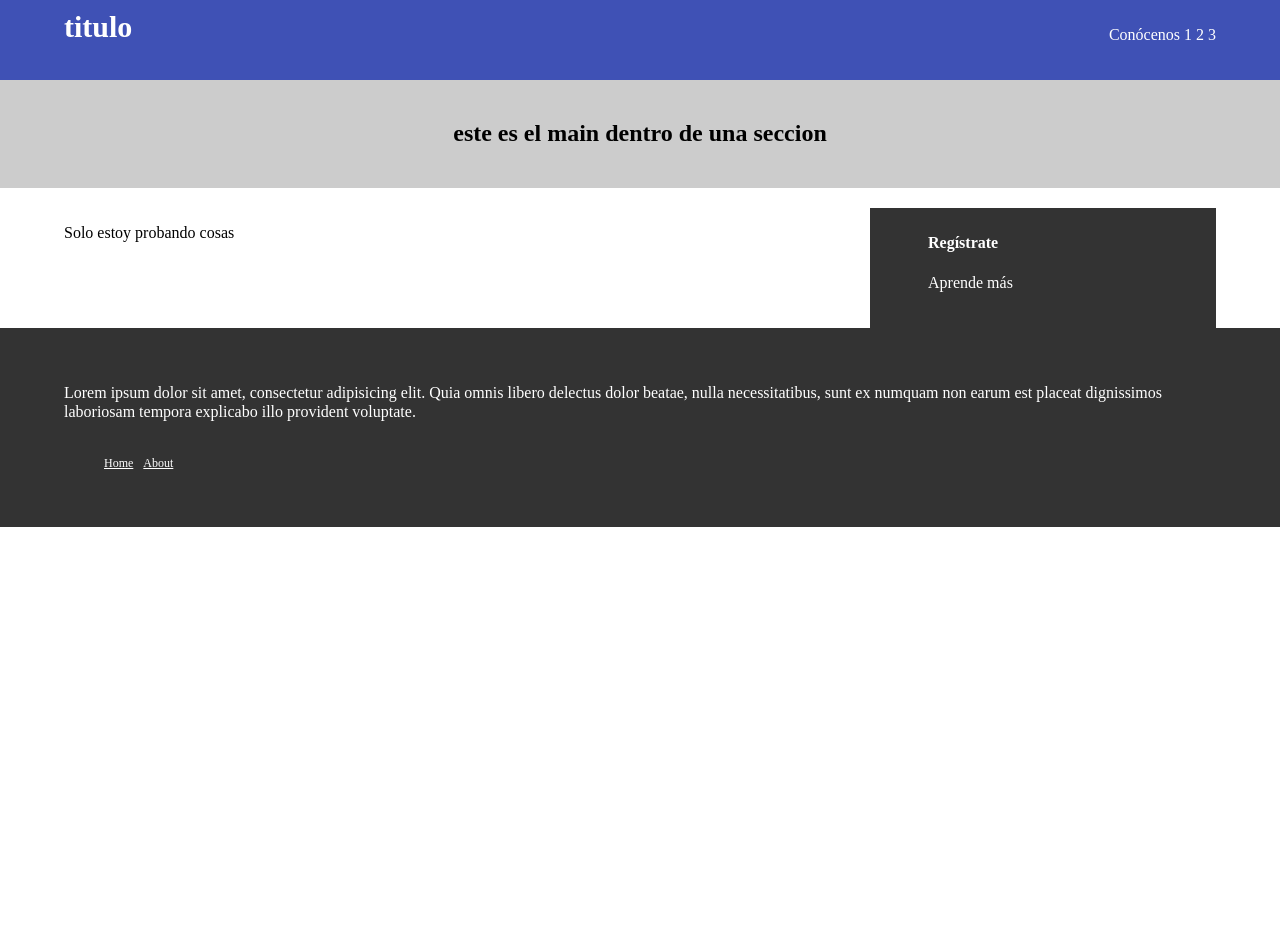
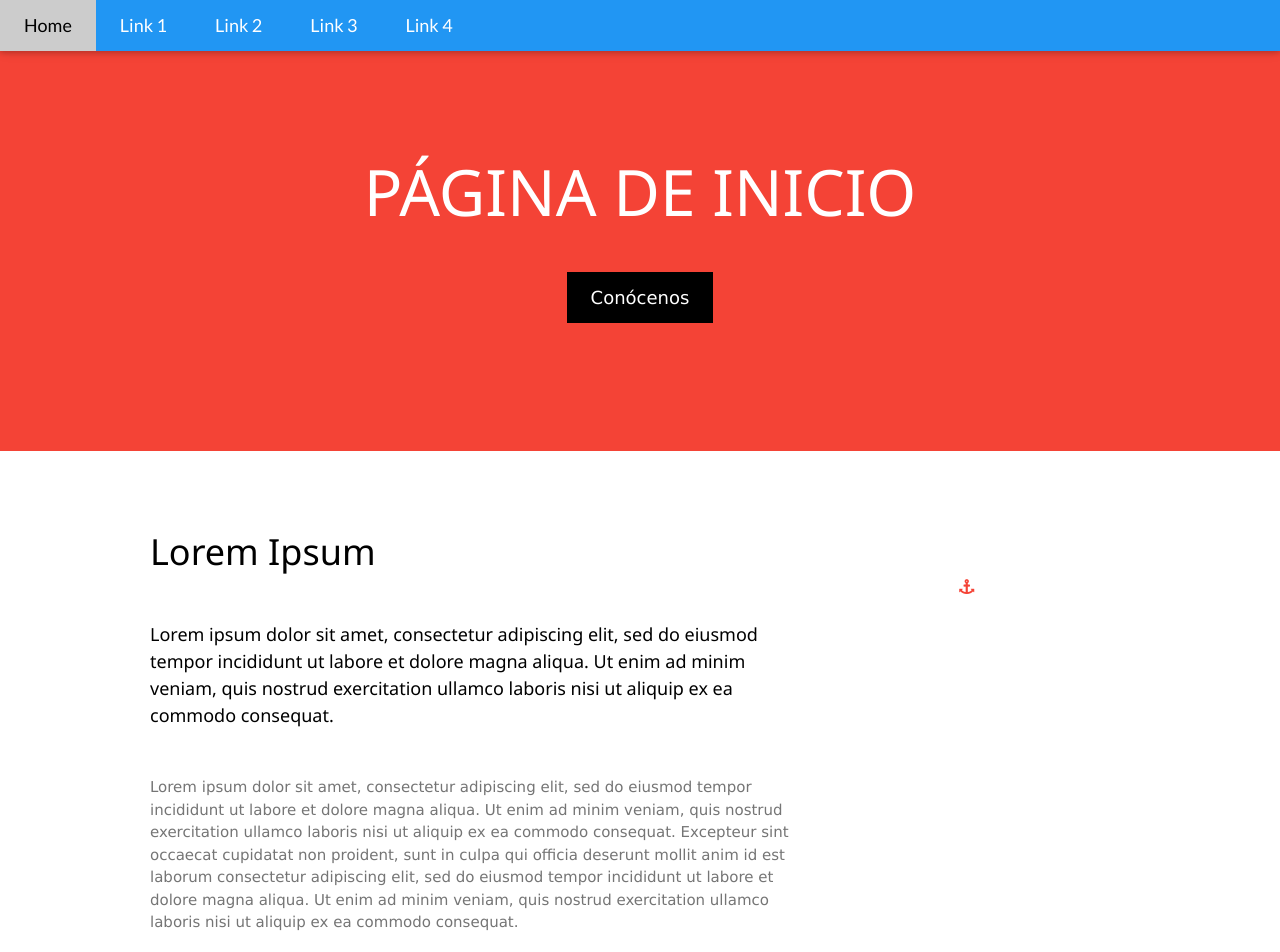
Before and after one commit to th3b3t0/firstfolio, a plain HTML site: page index.html in a window 1280 px wide. Shown: the top 952 px of the page. Before the commit the page ends 800 px from the top, so only its background shows below. Drawn offline with nearby package versions, Linux system fonts and the light colour scheme.

Commit message:
cambios estilo

```diff
--- a/index.html
+++ b/index.html
@@ -2,45 +2,116 @@
 
 <html>
 	<head>
+
+		<title> muestra </title>
+
+		<!--meta tags-->
 		<meta charset="utf-8">
-		<title> muestra </title>
+		<meta name="viewport" content="width=device-width, initial-scale=1.0">
+
+		<!-- links -->
 		<link rel="stylesheet" href="normalize.css">
 		<link rel="stylesheet" type="text/css" href="style.css">
+		<link rel="stylesheet" href="https://www.w3schools.com/w3css/4/w3.css">
+		<link rel="stylesheet" href="https://fonts.googleapis.com/css?family=Lato">
+		<link rel="stylesheet" href="https://fonts.googleapis.com/css?family=Montserrat">
+		<link rel="stylesheet" href="https://cdnjs.cloudflare.com/ajax/libs/font-awesome/4.7.0/css/font-awesome.min.css">
 	</head>
 
 	<body>
-		<header class="site-header clearfix">
-			<h1>titulo</h1>
-			<nav class="main-nav">
-				<ul>
-					<li><a href="about.html">Conócenos</a></li>
-					<li><a href="">1</a></li>
-					<li><a href="">2</a></li>
-					<li><a href="">3</a></li>
-				</ul>
-			</nav>
-		</header>
+			<!-- Navigation -->
+				<div class="w3-top clearfix">
+					<div class="w3-bar w3-blue w3-card w3-left-align w3-large">
+					<a class="w3-bar-item w3-button w3-hide-medium w3-hide-large w3-right w3-padding-large w3-hover-white w3-large w3-red" href="javascript:void(0);" onclick="myFunction()" title="Toggle Navigation Menu"><i class="fa fa-bars"></i></a>
+				    <a href="#" class="w3-bar-item w3-button w3-padding-large w3-white">Home</a>
+				    <a href="#" class="w3-bar-item w3-button w3-hide-small w3-padding-large w3-hover-white">Link 1</a>
+				    <a href="#" class="w3-bar-item w3-button w3-hide-small w3-padding-large w3-hover-white">Link 2</a>
+				    <a href="#" class="w3-bar-item w3-button w3-hide-small w3-padding-large w3-hover-white">Link 3</a>
+				    <a href="#" class="w3-bar-item w3-button w3-hide-small w3-padding-large w3-hover-white">Link 4</a>
+  					</div>
+
+			  <!-- Navbar on small screens -->
+				  <div id="navDemo" class="w3-bar-block w3-white w3-hide w3-hide-large w3-hide-medium w3-large">
+				    <a href="#" class="w3-bar-item w3-button w3-padding-large">Link 1</a>
+				    <a href="#" class="w3-bar-item w3-button w3-padding-large">Link 2</a>
+				    <a href="#" class="w3-bar-item w3-button w3-padding-large">Link 3</a>
+				    <a href="#" class="w3-bar-item w3-button w3-padding-large">Link 4</a>
+				  </div>
+			</div>
+
+			<!-- Encabezado -->
+				<header class="w3-container w3-red w3-center" style="padding:128px 16px">
+				  <h1 class="w3-margin w3-jumbo">PÁGINA DE INICIO</h1>
+				  <button class="w3-button w3-black w3-padding-large w3-large w3-margin-top">Conócenos</button>
+				</header>
+
+		<!-- main content -->
 		<main>
-			<section class="billboard">
-				<h2>este es el main dentro de una seccion</h2>
-			</section>
-			<div class="column-wrapper clearfix">
-				<section class="main-col">
-					<p> Solo estoy probando cosas</p>
-				</section>
+					<!-- First Grid -->
+			<div class="w3-row-padding w3-padding-64 w3-container">
+			  <div class="w3-content">
+			    <div class="w3-twothird">
+			      <h1>Lorem Ipsum</h1>
+			      <h5 class="w3-padding-32">Lorem ipsum dolor sit amet, consectetur adipiscing elit, sed do eiusmod tempor incididunt ut labore et dolore magna aliqua. Ut enim ad minim veniam, quis nostrud exercitation ullamco laboris nisi ut aliquip ex ea commodo consequat.</h5>
 
-				<aside class="sidebar-col">
-					<h4>Regístrate</h4>
-					<p>Aprende más</p>
-				</aside>
+			      <p class="w3-text-grey">Lorem ipsum dolor sit amet, consectetur adipiscing elit, sed do eiusmod tempor incididunt ut labore et dolore magna aliqua. Ut enim ad minim veniam, quis nostrud exercitation ullamco laboris nisi ut aliquip ex ea commodo consequat. Excepteur sint
+			        occaecat cupidatat non proident, sunt in culpa qui officia deserunt mollit anim id est laborum consectetur adipiscing elit, sed do eiusmod tempor incididunt ut labore et dolore magna aliqua. Ut enim ad minim veniam, quis nostrud exercitation ullamco
+			        laboris nisi ut aliquip ex ea commodo consequat.</p>
+			    </div>
+
+			    <div class="w3-third w3-center">
+			      <i class="fa fa-anchor w3-padding-64 w3-text-red"></i>
+			    </div>
+			  </div>
 			</div>
+
+			<!-- Second Grid -->
+			<div class="w3-row-padding w3-light-grey w3-padding-64 w3-container">
+			  <div class="w3-content">
+			    <div class="w3-third w3-center">
+			      <i class="fa fa-coffee w3-padding-64 w3-text-red w3-margin-right"></i>
+			    </div>
+
+			    <div class="w3-twothird">
+			      <h1>Lorem Ipsum</h1>
+			      <h5 class="w3-padding-32">Lorem ipsum dolor sit amet, consectetur adipiscing elit, sed do eiusmod tempor incididunt ut labore et dolore magna aliqua. Ut enim ad minim veniam, quis nostrud exercitation ullamco laboris nisi ut aliquip ex ea commodo consequat.</h5>
+
+			      <p class="w3-text-grey">Lorem ipsum dolor sit amet, consectetur adipiscing elit, sed do eiusmod tempor incididunt ut labore et dolore magna aliqua. Ut enim ad minim veniam, quis nostrud exercitation ullamco laboris nisi ut aliquip ex ea commodo consequat. Excepteur sint
+			        occaecat cupidatat non proident, sunt in culpa qui officia deserunt mollit anim id est laborum consectetur adipiscing elit, sed do eiusmod tempor incididunt ut labore et dolore magna aliqua. Ut enim ad minim veniam, quis nostrud exercitation ullamco
+			        laboris nisi ut aliquip ex ea commodo consequat.</p>
+			    </div>
+			  </div>
+			</div>
+
+			<div class="w3-container w3-black w3-center w3-opacity w3-padding-64">
+			    <h1 class="w3-margin w3-xlarge">Quote of the day: live life</h1>
+			</div>
+
 		</main>
-		<footer class="main-footer clearfix" id="footer">
-			<p class="copyright">Lorem ipsum dolor sit amet, consectetur adipisicing elit. Quia omnis libero delectus dolor beatae, nulla necessitatibus, sunt ex numquam non earum est placeat dignissimos laboriosam tempora explicabo illo provident voluptate.</p>
-			<ul class="footer-nav clearfix">
-				<li><a href="#">Home</a></li>
-				<li><a href="#">About</a></li>
-			</ul>
+
+				<!-- Footer -->
+		<footer class="w3-container w3-padding-64 w3-center w3-opacity">
+		  <div class="w3-xlarge w3-padding-32">
+		    <i class="fa fa-facebook-official w3-hover-opacity"></i>
+		    <i class="fa fa-instagram w3-hover-opacity"></i>
+		    <i class="fa fa-snapchat w3-hover-opacity"></i>
+		    <i class="fa fa-pinterest-p w3-hover-opacity"></i>
+		    <i class="fa fa-twitter w3-hover-opacity"></i>
+		    <i class="fa fa-linkedin w3-hover-opacity"></i>
+		 </div>
 		</footer>
+
+			<script>
+	// Used to toggle the menu on small screens when clicking on the menu button
+	function myFunction() {
+	    var x = document.getElementById("navDemo");
+	    if (x.className.indexOf("w3-show") == -1) {
+	        x.className += " w3-show";
+	    } else {
+	        x.className = x.className.replace(" w3-show", "");
+	    }
+	}
+	</script>
+
 	</body>
 </html>
--- a/style.css
+++ b/style.css
@@ -1,102 +1,11 @@
-.site-header {
-	background: #3f51b5;
-	color: #fff;
-	padding: 20px 5%;
-	padding-top: 10px;
-	box-shadow: 0 1px 3px #333;
-
+body, h1, h2, h3, h4, h5, h6 {
+	font-family: "Lato", sans-serif;
 }
 
-.site-header h1 {
-	margin: 0;
-	font-size: 30px;
-	float: left;
-
-
+.w3-bar, h1, button {
+	font-family: "Lato", sans-serif;
 }
 
-.main-nav {
-	float: right;
-
+.fa-anchor, .fa-coffee {
+	font-size: 200px;
 }
-
-.main-nav ul {
-
-	list-style: none;
-}
-
-.main-nav ul li {
-	display: inline;
-
-}
-
-.main-nav ul li a {
-	text-decoration: none;
-	color: white;
-
-}
-
-.clearfix::after {
-    content: "";
-    clear: both;
-    display: table;
-}
-
-.billboard {
-	background: #ccc;
-	text-align: center;
-}
-
-.billboard h2 {
-	margin-top: 0;
-	padding: 40px;
-}
-
-.main-col {
-	float: left;
-	width: 70%;
-}
-
-.sidebar-col {
-	float: right;
-	width: 20%;
-	color: #FFF;
-	background: #333;
-	padding: 20px 5%;
-	padding-top: 5px;
-}
-
-.column-wrapper {
-	width: 90%;
-	margin: 0 auto;
-
-}
-
-.main-footer {
-	background: #333;
-	color: white;
-	padding: 40px 5%;
-}
-
-.main-footer a {
-	color: #FFF;
-	font-size: 12px;
-}
-
-.copyright {
-	float: left;
-}
-
-.footer-nav {
-	list-style: none;
-	float: left;
-}
-
-.footer-nav li {
-	float:left;
-	margin: left;
-}
-
-.footer-nav li + li {
-	margin-left: 10px;
-}
```
